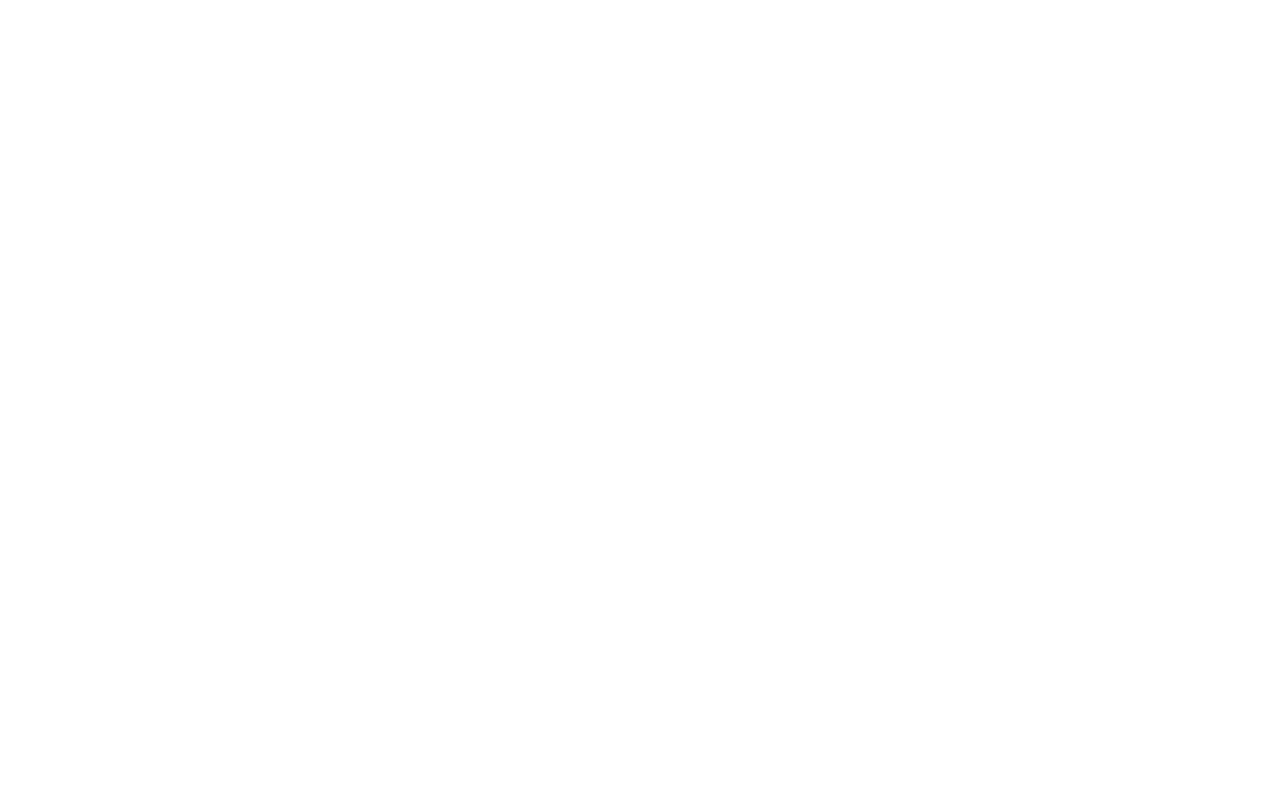
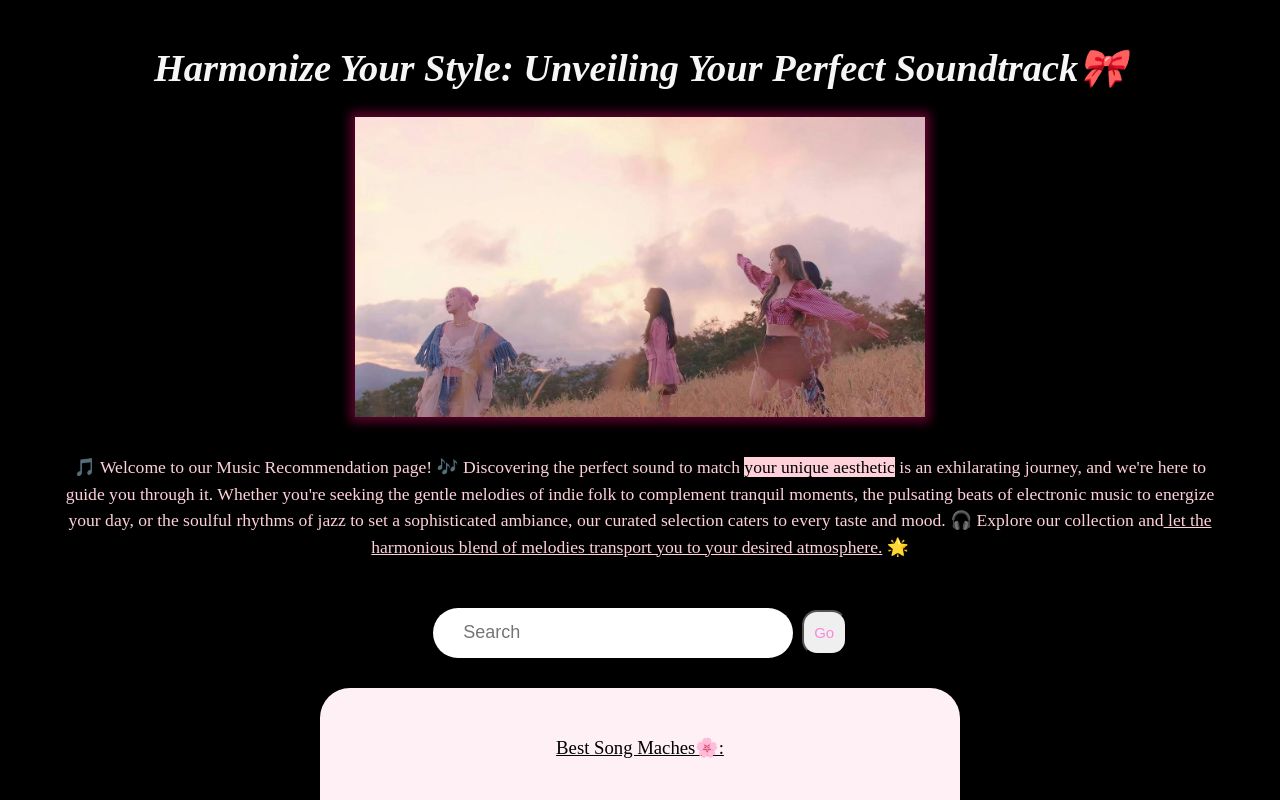
Before and after one commit to ShashiniNilukshi/MusicRecommender, a React (Create React App) app: page / in a window 1280 px wide. Shown: the top 800 px of the page. Built offline with nearby package versions, Linux system fonts and the light colour scheme.

Commit message:
Front-End

```diff
--- a/package.json
+++ b/package.json
@@ -8,6 +8,7 @@
     "@testing-library/user-event": "^13.5.0",
     "react": "^18.2.0",
     "react-dom": "^18.2.0",
+    "react-router": "^6.22.3",
     "react-scripts": "5.0.1",
     "web-vitals": "^2.1.4"
   },
--- a/src/App.css
+++ b/src/App.css
@@ -1,38 +1,3 @@
-.App {
-  text-align: center;
+.App{
+  background-color: #FFC7C7;
 }
-
-.App-logo {
-  height: 40vmin;
-  pointer-events: none;
-}
-
-@media (prefers-reduced-motion: no-preference) {
-  .App-logo {
-    animation: App-logo-spin infinite 20s linear;
-  }
-}
-
-.App-header {
-  background-color: #282c34;
-  min-height: 100vh;
-  display: flex;
-  flex-direction: column;
-  align-items: center;
-  justify-content: center;
-  font-size: calc(10px + 2vmin);
-  color: white;
-}
-
-.App-link {
-  color: #61dafb;
-}
-
-@keyframes App-logo-spin {
-  from {
-    transform: rotate(0deg);
-  }
-  to {
-    transform: rotate(360deg);
-  }
-}
--- a/src/App.js
+++ b/src/App.jsx
@@ -1,10 +1,12 @@
 
 import './App.css';
+import Musicpage from './Pages/music.jsx';
+
 
 function App() {
   return (
     <div>
-
+      <Musicpage/>
     </div>
   );
 }
--- /dev/null
+++ b/src/Pages/music.css
@@ -0,0 +1,104 @@
+body{
+background-color: black;
+}
+
+
+.heading {
+    color: #F6F6F6;
+    align-items: center;
+    display: flex;
+    justify-content: center;
+    padding-top: 2ch;
+    font-family: "Cormorant Garamond", serif;
+    font-weight: 600;
+    font-style: italic;
+    font-size: 120%;
+
+
+}
+
+.photo {
+    display: flex;
+    justify-content: center;
+    align-items: center;
+    height: 300px;
+
+  }
+
+  .photo img {
+    max-width: 100%;
+    max-height: 100%;
+    box-shadow:0 0 10px 5px rgba(184, 6, 86, 0.5); ;
+  }
+
+  .paragraph p{
+    color: #FFD1DA;
+    text-align: center;
+    font-family: "Cormorant Garamond", serif;
+    font-weight: 300;
+    font-style: normal;
+    font-size: 110%;
+    line-height: 3ch;
+
+  }
+
+  .paragraph{
+
+     width: 90%; /* Set the desired width */
+  margin: 0 auto;
+  padding-top: 2ch;
+  }
+  .highligh{
+    background-color: #FFD1DA;
+    color: black;
+  }
+  .underline{
+    text-decoration: underline;
+
+  }
+
+  .searchbar{
+    align-items: center;
+    display: flex;
+    justify-content: center;
+    padding-top: 3ch;
+  }
+
+  .searchbar input{
+    width: 300px;
+    height: 20px;
+    border: none; /* Remove button border */
+    padding: 15px 30px; /* Adjust button padding for bigger size */
+    font-size: 18px; /* Adjust button font size */
+     cursor: pointer; /* Change cursor to pointer on hover */
+     border-radius: 25px; /* Make corners round */
+    transition: background-color 0.3s ease; /* Smooth transition for background color */
+  }
+  .button1{
+    height: 45px;
+    width: 45px;
+    border-radius: 15px;
+    font-size: 15px;
+    color: rgb(250, 135, 221);
+    margin-left: 1ch;
+  }
+  .output{
+    width: 50%;
+    margin: 0 auto;
+    padding-top: 3ch;
+    height: 400px;
+    margin-top: 3ch;
+    background-color: #FFF0F5;
+    border-radius: 30px;
+
+  }
+  .output h3{
+    color: black;
+    text-align: center;
+    font-family: "Cormorant Garamond", serif;
+    font-weight: 500;
+    font-style: normal;
+    text-decoration: underline;
+
+
+  }
--- a/src/Pages/music.jsx
+++ b/src/Pages/music.jsx
@@ -0,0 +1,31 @@
+import React from 'react';
+import './music.css';
+import Image from './Music.jpeg';
+
+function Music() {
+  return (
+    <div>
+      <div className='heading'>
+        <h1>Harmonize Your Style: Unveiling Your Perfect Soundtrack🎀</h1>
+      </div>
+      <div className='photo'>
+        <img src={Image} alt='Music Girls Image' />
+      </div>
+      <div className='paragraph'>
+        <p>🎵 Welcome to our Music Recommendation page! 🎶 Discovering the perfect sound to match <span className='highligh'>your unique aesthetic</span> is an exhilarating journey, and we're here to guide you through it. Whether you're seeking the gentle melodies of indie folk to complement tranquil moments, the pulsating beats of electronic music to energize your day, or the soulful rhythms of jazz to set a sophisticated ambiance, our curated selection caters to every taste and mood. 🎧 Explore our collection and<span className='underline'> let the harmonious blend of melodies transport you to your desired atmosphere.</span> 🌟</p>
+      </div>
+      <div className='searchbar'>
+        <input type="text" placeholder='Search'></input>
+        <button className='button1'>Go</button>
+      </div>
+      <div className='output'>
+        <h3>Best Song Maches🌸:</h3>
+      </div>
+      <div>
+
+      </div>
+    </div>
+  );
+}
+
+export default Music;
```
Also changed, not shown: src/Pages/Music.jpeg (added), 1 other file (tests, documents, lock files or other folders).
